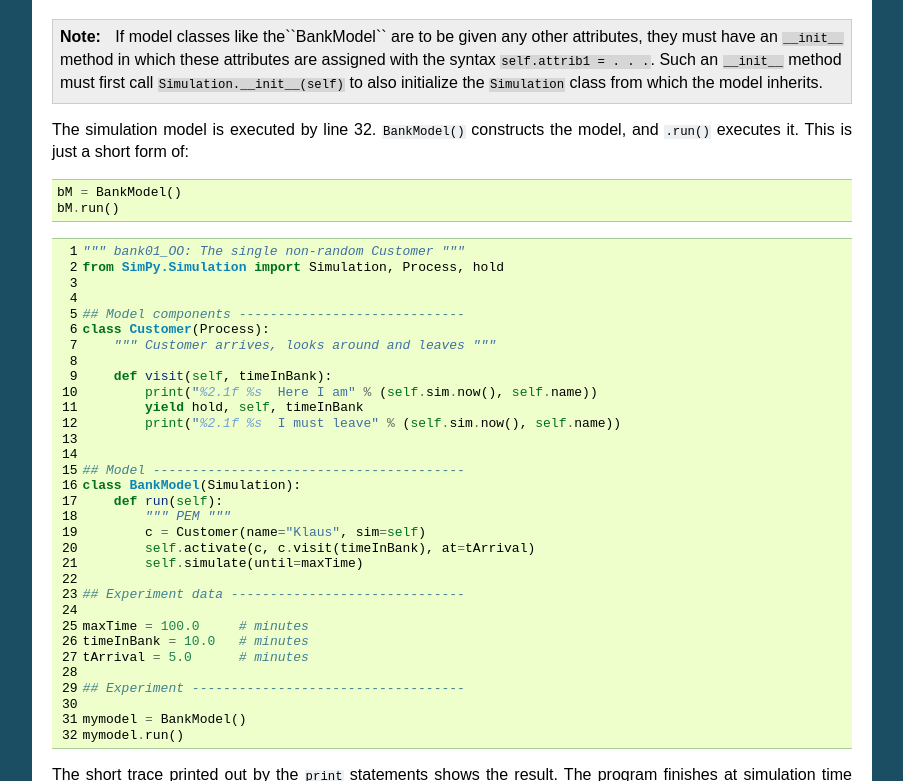
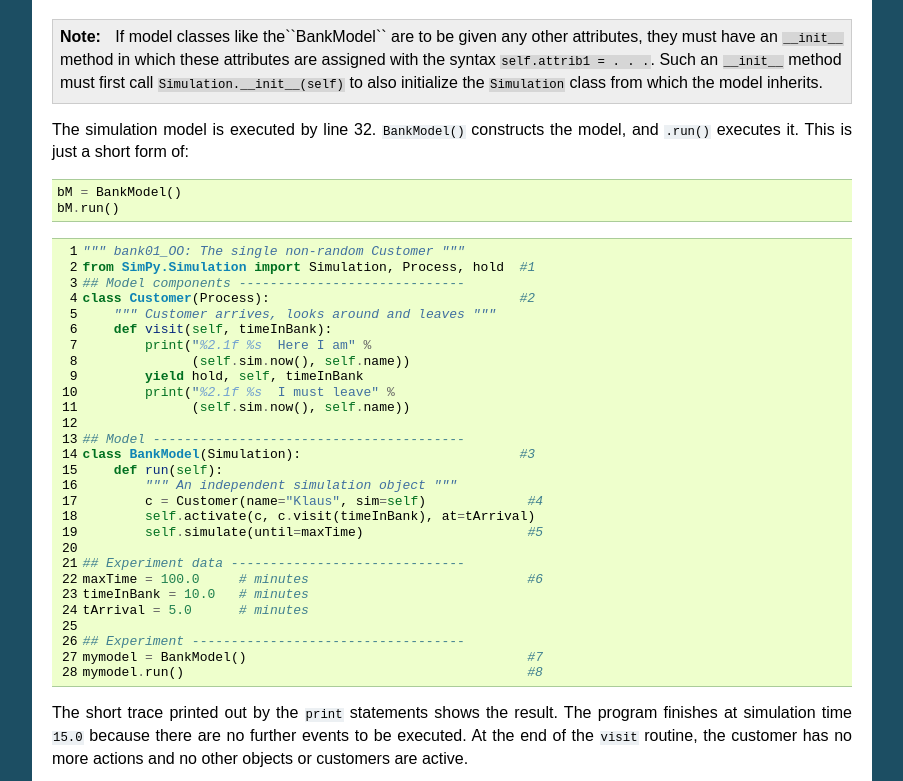
Before and after one commit to SimPyClassic/SimPyClassic, a Sphinx documentation site: the page built from docs/source/Tutorials/TheBankOO.rst, in a window 1280 px wide and 900 px high, scrolled down 1739 px, cut to the strip 0-781 px from the top of the window. Shown: the whole strip, without its empty margins (198-1101 px from the left). Built offline with Sphinx 7.4.7, drawn with Linux system fonts in a browser that asks for light colours; the version number could not be read and is left out.

Commit message:
added OO section for Bank01_OO

```diff
--- a/docs/source/Tutorials/bankprograms_OO/bank01_OO.py
+++ b/docs/source/Tutorials/bankprograms_OO/bank01_OO.py
@@ -1,32 +1,28 @@
 """ bank01_OO: The single non-random Customer """
-from SimPy.Simulation import Simulation, Process, hold
-
-
+from SimPy.Simulation import Simulation, Process, hold  #1
 ## Model components -----------------------------
-class Customer(Process):
+class Customer(Process):                                #2
     """ Customer arrives, looks around and leaves """
-
     def visit(self, timeInBank):
-        print("%2.1f %s  Here I am" % (self.sim.now(), self.name))
+        print("%2.1f %s  Here I am" %
+              (self.sim.now(), self.name))
         yield hold, self, timeInBank
-        print("%2.1f %s  I must leave" % (self.sim.now(), self.name))
-
+        print("%2.1f %s  I must leave" %
+              (self.sim.now(), self.name))
 
 ## Model ----------------------------------------
-class BankModel(Simulation):
+class BankModel(Simulation):                            #3
     def run(self):
-        """ PEM """
-        c = Customer(name="Klaus", sim=self)
+        """ An independent simulation object """
+        c = Customer(name="Klaus", sim=self)             #4
         self.activate(c, c.visit(timeInBank), at=tArrival)
-        self.simulate(until=maxTime)
+        self.simulate(until=maxTime)                     #5
 
 ## Experiment data ------------------------------
-
-maxTime = 100.0     # minutes
+maxTime = 100.0     # minutes                            #6
 timeInBank = 10.0   # minutes
 tArrival = 5.0      # minutes
 
 ## Experiment -----------------------------------
-
-mymodel = BankModel()
-mymodel.run()
+mymodel = BankModel()                                    #7
+mymodel.run()                                            #8
```
Also changed, not shown: docs/source/Tutorials/TheBank.rst (+85 -16 lines), 1 other file.
